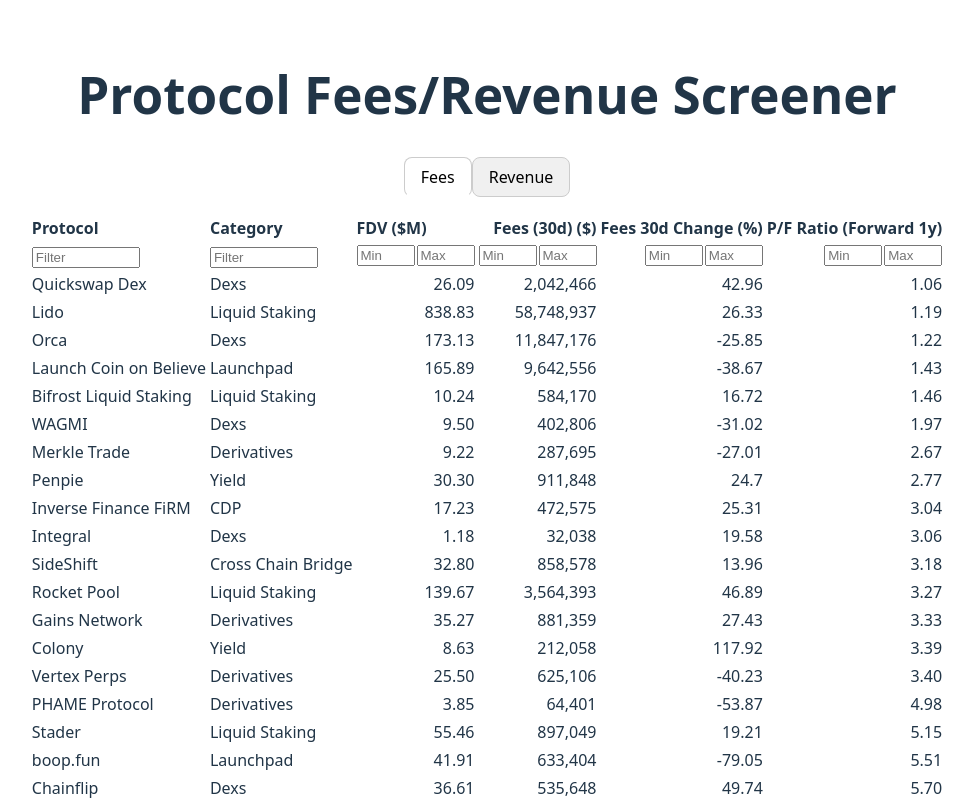
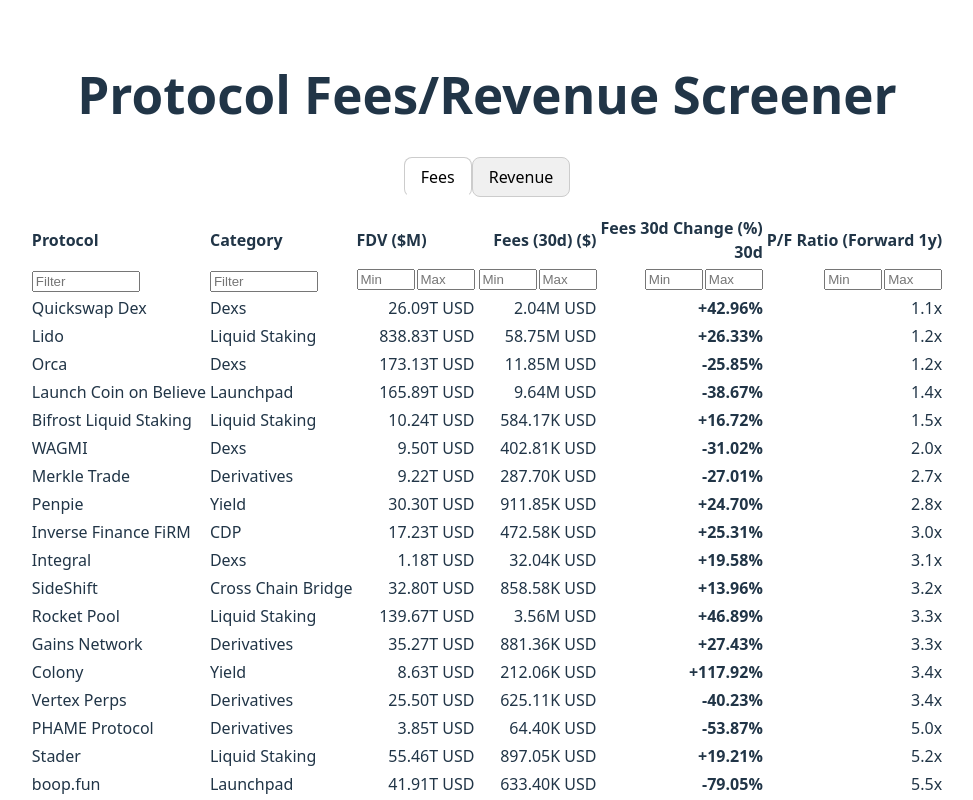
Before and after one commit to lequangphu/crypto-screener, a React (Vite) app in the folder dashboard/: page / in a window 1280 px wide. Shown: the top 800 px of the page, without its empty margins (153-1126 px from the left). Built offline with nearby package versions, Linux system fonts and the light colour scheme.

Commit message:
feat: format ratio columns as 1 decimal with x or -- if missing

```diff
--- a/dashboard/src/App.jsx
+++ b/dashboard/src/App.jsx
@@ -28,6 +28,36 @@
       .catch((err) => console.error('Failed to load', url, err));
   }, [url]);
   return data;
+}
+
+// Helper to format large numbers as 2.04T USD, 274.02B USD, etc.
+function formatCompactUSD(value) {
+  if (value == null || isNaN(value)) return '';
+  const abs = Math.abs(value);
+  let num = value;
+  let suffix = '';
+  if (abs >= 1e12) {
+    num = value / 1e12;
+    suffix = 'T';
+  } else if (abs >= 1e9) {
+    num = value / 1e9;
+    suffix = 'B';
+  } else if (abs >= 1e6) {
+    num = value / 1e6;
+    suffix = 'M';
+  } else if (abs >= 1e3) {
+    num = value / 1e3;
+    suffix = 'K';
+  }
+  return `${num.toLocaleString(undefined, { minimumFractionDigits: 2, maximumFractionDigits: 2 })}${suffix}`;
+}
+
+// Helper to format percent change with color
+function formatPercentChange(value) {
+  if (value == null || isNaN(value)) return '';
+  const color = value > 0 ? 'pos-change' : value < 0 ? 'neg-change' : '';
+  const sign = value > 0 ? '+' : '';
+  return <span className={`percent-change ${color}`}><b>{sign}{value.toFixed(2)}%</b></span>;
 }
 
 function Table({ columns, data }) {
@@ -106,6 +136,9 @@
                 >
                   {col.label}
                   {sortConfig.key === col.key ? (sortConfig.direction === 'asc' ? ' ▲' : ' ▼') : ''}
+                  {(col.key === 'fees_30d_change' || col.key === 'revenue_30d_change') && (
+                    <div className="change-sublabel">30d</div>
+                  )}
                 </th>
               ))}
             </tr>
@@ -150,15 +183,21 @@
                     key={col.key}
                     style={{ textAlign: col.type === 'number' || col.type === 'currency' || col.type === 'fdv_million' || col.type === 'ratio' ? 'right' : 'left', whiteSpace: 'nowrap' }}
                   >
-                    {col.type === 'fdv_million' && row[col.key] != null
-                      ? Number(row[col.key] / 1_000_000).toLocaleString(undefined, { minimumFractionDigits: 2, maximumFractionDigits: 2 })
-                      : col.type === 'currency' && row[col.key] != null
-                        ? Number(row[col.key]).toLocaleString(undefined, { style: 'decimal', maximumFractionDigits: 2 })
-                        : col.type === 'ratio' && row[col.key] != null
-                          ? Number(row[col.key]).toLocaleString(undefined, { minimumFractionDigits: 2, maximumFractionDigits: 2 })
-                          : row[col.key] != null
-                            ? row[col.key].toString()
-                            : ''}
+                    {col.key === 'fees_30d_change' || col.key === 'revenue_30d_change' ? (
+                      formatPercentChange(row[col.key])
+                    ) : col.type === 'fdv_million' && row[col.key] != null ? (
+                      <span>
+                        {formatCompactUSD(row[col.key] * 1_000_000)} <span className="usd-label">USD</span>
+                      </span>
+                    ) : col.type === 'currency' && row[col.key] != null ? (
+                      <span>
+                        {formatCompactUSD(row[col.key])} <span className="usd-label">USD</span>
+                      </span>
+                    ) : col.type === 'ratio' ? (
+                      row[col.key] == null || isNaN(row[col.key]) ? '--' : `${Number(row[col.key]).toFixed(1)}x`
+                    ) : row[col.key] != null ? (
+                      row[col.key].toString()
+                    ) : ''}
                   </td>
                 ))}
               </tr>
```
